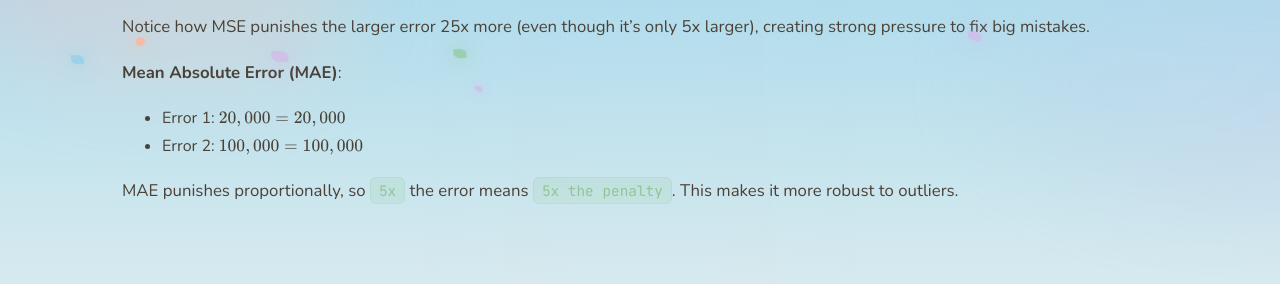
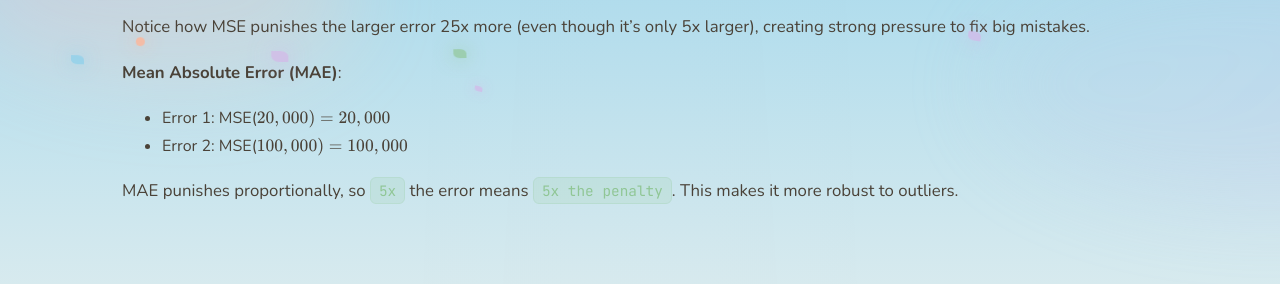
Before and after one commit to mayank1101/mayank1101.github.io, a Jekyll site: the page built from _posts/2025-01-03-loss-functions.md, in a window 1280 px wide and 900 px high, scrolled down 3761 px. Shown: the part 155-439 px from the top of the window. Built offline with Jekyll 4.4.1, drawn with Linux system fonts in a browser that asks for light colours.

Commit message:
fixed typo in article

```diff
--- a/_posts/2025-01-03-loss-functions.md
+++ b/_posts/2025-01-03-loss-functions.md
@@ -111,8 +111,8 @@ Notice how MSE punishes the larger error 25x more (even though it's only 5x larg
 
 **Mean Absolute Error (MAE)**:
 
-- Error 1: $20,000 = 20,000$
-- Error 2: $100,000 = 100,000$
+- Error 1: MSE($20,000) = 20,000$
+- Error 2: MSE($100,000) = 100,000$
 
 MAE punishes proportionally, so `5x` the error means `5x the penalty`. This makes it more robust to outliers.
 
```
